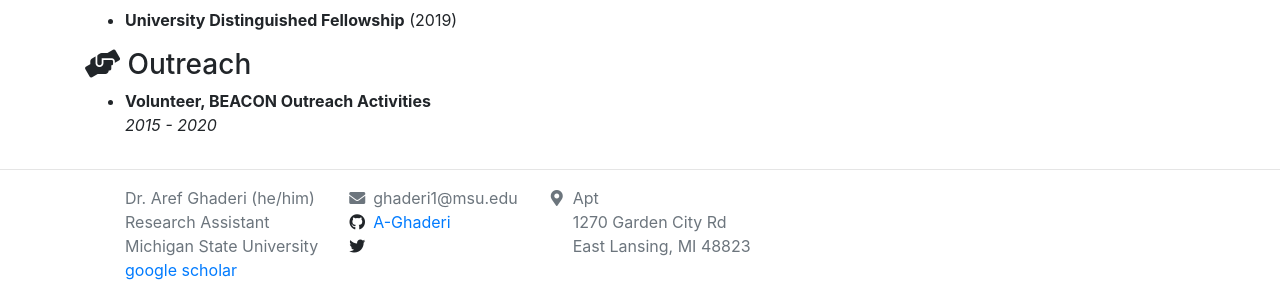
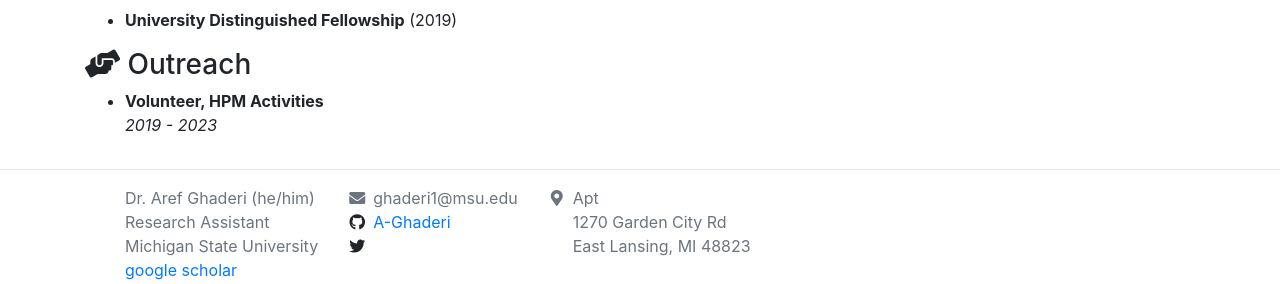
Before and after one commit to A-Ghaderi/Webpage, a Jekyll site: the page built from _pages/cv.md, in a window 1280 px wide. Shown: the part 1122-1406 px from the top of the page. Built offline with Jekyll 4.4.1, drawn with Linux system fonts in a browser that asks for light colours; nearby versions of some CDN libraries.

Commit message:
Update cv_outreach.yml

```diff
--- a/_data/cv_outreach.yml
+++ b/_data/cv_outreach.yml
@@ -1,3 +1,3 @@
-- outreach: Volunteer, BEACON Outreach Activities
-  date: 2015 - 2020
-  year: 2015
+- outreach: Volunteer, HPM Activities
+  date: 2019 - 2023
+  year: 2019
```
